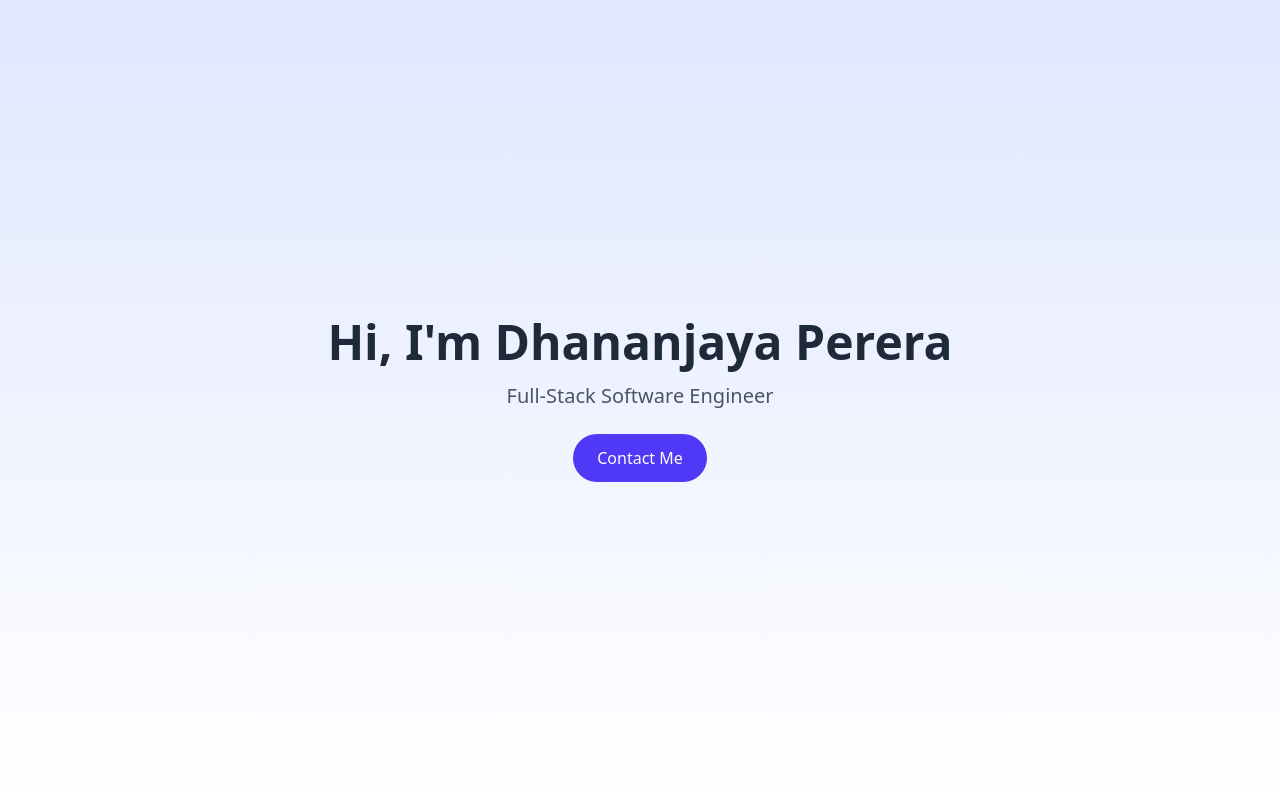
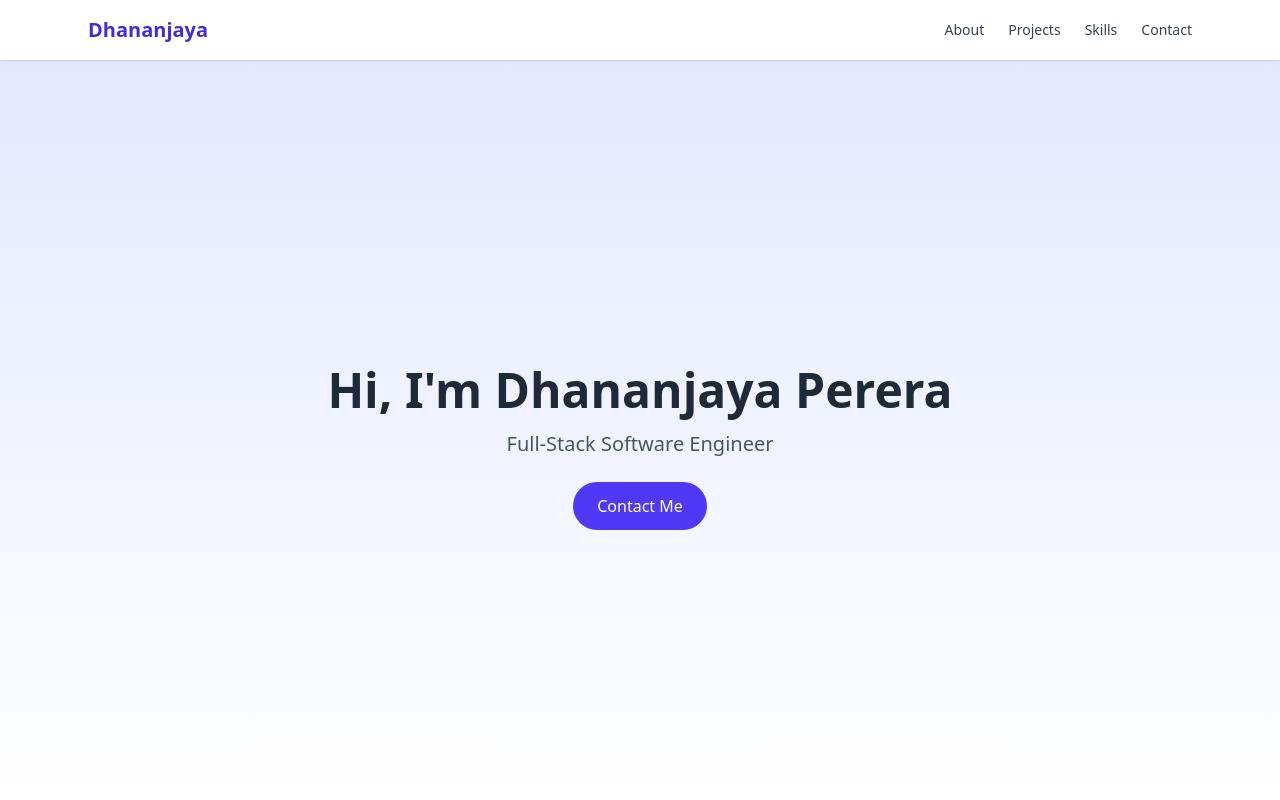
Before and after one commit to Kc-Dhana/portfolio, a React (Vite) app: page / in a window 1280 px wide. Shown: the top 800 px of the page. Built offline with nearby package versions, Linux system fonts and the light colour scheme.

Commit message:
add navigation bar

```diff
--- a/src/pages/homePage.jsx
+++ b/src/pages/homePage.jsx
@@ -1,3 +1,4 @@
+import { useEffect } from "react";
 
 export default function Homepage() {
     const projects = [
@@ -19,10 +20,28 @@ export default function Homepage() {
 
     const skills = ["HTML", "CSS", "JavaScript", "React", "Node.js", "MongoDB", "Express", "Tailwind"];
 
+    useEffect(() => {
+        document.documentElement.style.scrollBehavior = "smooth";
+    }, []);
+
     return (
         <div className="font-sans text-gray-800 bg-white">
+
+            {/* Navigation Bar */}
+            <header className="fixed w-full bg-white shadow z-50">
+                <nav className="flex justify-between items-center px-6 py-4 max-w-6xl mx-auto">
+                    <h1 className="text-xl font-bold text-indigo-700">Dhananjaya</h1>
+                    <ul className="flex space-x-6 text-sm font-medium text-gray-700">
+                        <li><a href="#about" className="hover:text-indigo-600">About</a></li>
+                        <li><a href="#projects" className="hover:text-indigo-600">Projects</a></li>
+                        <li><a href="#skills" className="hover:text-indigo-600">Skills</a></li>
+                        <li><a href="#contact" className="hover:text-indigo-600">Contact</a></li>
+                    </ul>
+                </nav>
+            </header>
+
             {/* Hero Section */}
-            <section className="min-h-screen flex flex-col items-center justify-center bg-gradient-to-b from-indigo-100 to-white px-4 text-center">
+            <section className="min-h-screen flex flex-col items-center justify-center bg-gradient-to-b from-indigo-100 to-white px-4 text-center pt-24">
                 <h1 className="text-5xl font-bold mb-4">Hi, I'm Dhananjaya Perera</h1>
                 <p className="text-xl text-gray-600 mb-6">Full-Stack Software Engineer</p>
                 <a href="#contact" className="bg-indigo-600 text-white px-6 py-3 rounded-full hover:bg-indigo-700 transition">
```
